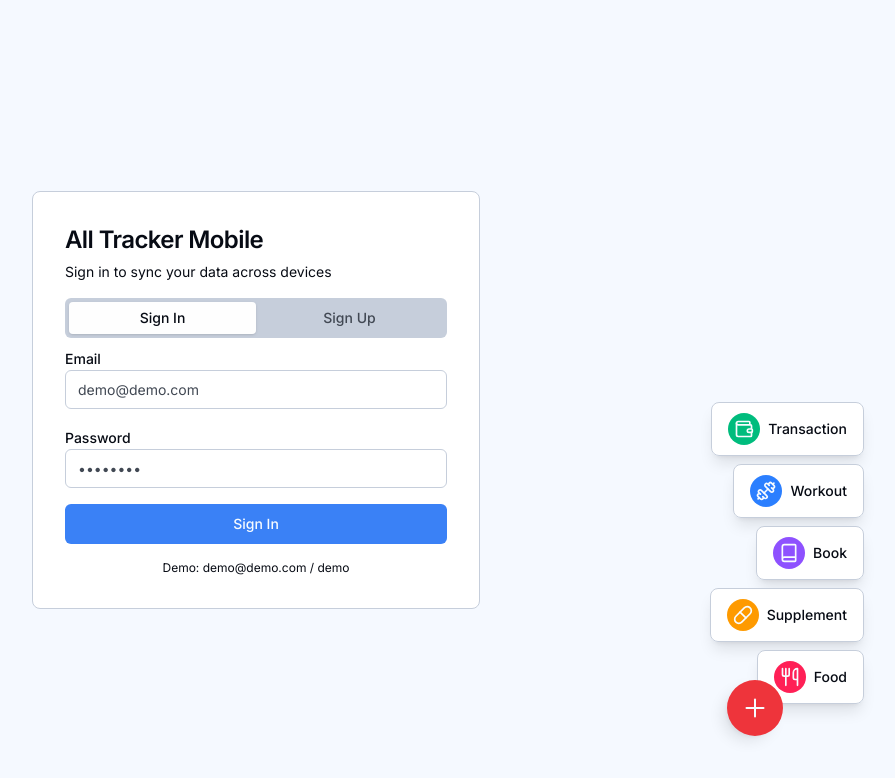
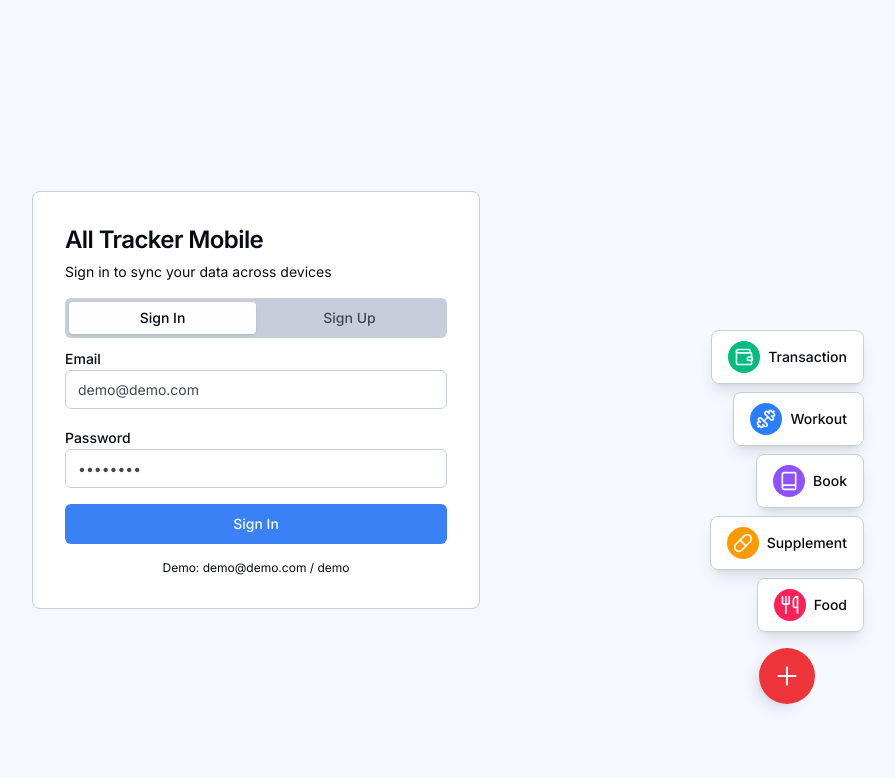
Before and after one commit to bairrrich/tracker_mobile_first, a Next.js app: page / in a window 1280 px wide. Both pictures are taken after a click on the button "Quick add". Shown: the top 778 px of the page, without its empty margins (384-1279 px from the left). Built offline with nearby package versions, Linux system fonts and the light colour scheme; no server answers.

Commit message:
fix: FAB button jump and positioning issues

```diff
--- a/components/shared/quick-add-fab.tsx
+++ b/components/shared/quick-add-fab.tsx
@@ -83,9 +83,9 @@ export function QuickAddFAB() {
       )}
 
       {/* Action Buttons */}
-      <div className="fixed bottom-24 right-4 z-50 flex flex-col items-center gap-2 md:bottom-8 md:right-8">
+      <div className="fixed bottom-28 right-4 z-50 flex flex-col items-center gap-2 md:bottom-24 md:right-8">
         {isOpen && (
-          <div className="flex flex-col gap-2 w-full">
+          <div className="flex flex-col gap-2 mb-2">
             {actions.map((action, index) => (
               <button
                 key={action.id}
@@ -114,10 +114,11 @@ export function QuickAddFAB() {
         <button
           onClick={toggleOpen}
           className={cn(
-            'fab relative w-14 h-14 rounded-full shadow-lg',
+            'relative w-14 h-14 rounded-full shadow-lg',
             'flex items-center justify-center',
-            'transition-all duration-200',
-            isOpen ? 'bg-[var(--error)] rotate-45' : 'bg-[var(--primary)]'
+            'transition-all duration-300',
+            'bg-[var(--primary)] hover:scale-105',
+            isOpen && 'rotate-45 bg-[var(--error)]'
           )}
           aria-label={isOpen ? 'Close quick add' : 'Quick add'}
           aria-expanded={isOpen}
```
